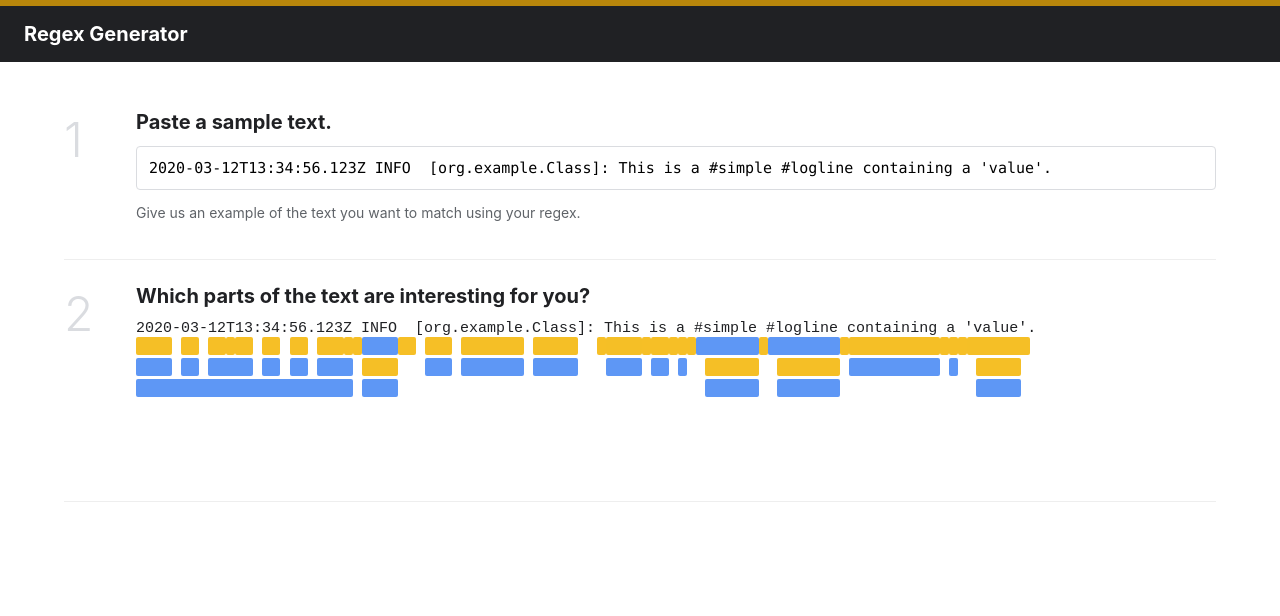
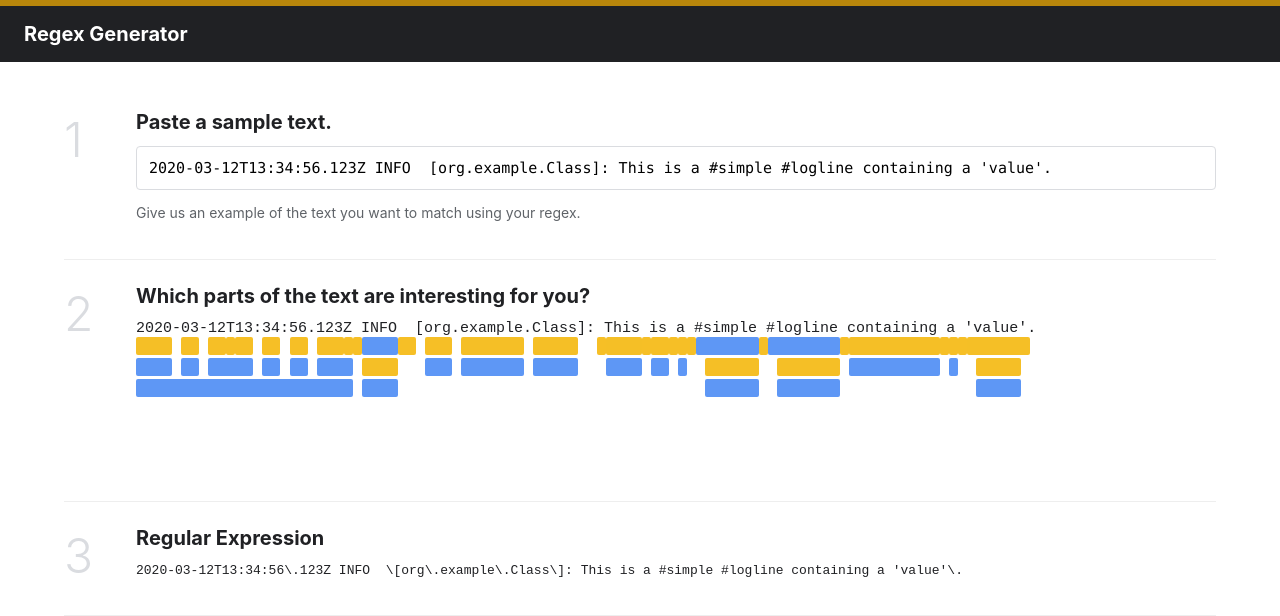
Before and after one commit to helmedeiros/regex-generator, a React app: page / in a window 1280 px wide. Shown: the top 616 px of the page. Built offline with nearby package versions, Linux system fonts and the light colour scheme.

Commit message:
feat: show generated regex in step 3

```diff
--- a/src/app/App.tsx
+++ b/src/app/App.tsx
@@ -1,9 +1,11 @@
 import * as React from "react";
+import { RegexOutput } from "../components/RegexOutput";
 import { SampleInput } from "../components/SampleInput";
 import { Step } from "../components/Step";
 import { Suggestions } from "../components/Suggestions";
 import { recognize } from "../recognizers/recognize";
 import { Match } from "../regex/match";
+import { buildRegexFromMatches } from "../regex/regexFromMatches";
 import { layoutSuggestions, SuggestionBox } from "../suggestions/layout";
 import { defaultSample } from "./defaultSample";
 import { toggleSelection } from "./selection";
@@ -18,6 +20,7 @@ export class App extends React.Component<{}, AppState> {
 
   public render() {
     const boxes = layoutSuggestions(recognize(this.state.sample));
+    const regex = buildRegexFromMatches(this.state.sample, this.state.selected);
     return (
       <div className="app">
         <header className="app-header">
@@ -38,6 +41,9 @@ export class App extends React.Component<{}, AppState> {
               onSelect={this.handleSelect}
             />
           </Step>
+          <Step index={3} title="Regular Expression">
+            <RegexOutput regex={regex} />
+          </Step>
         </main>
       </div>
     );
```
Also changed, not shown: 1 other file (tests, documents, lock files or other folders).
